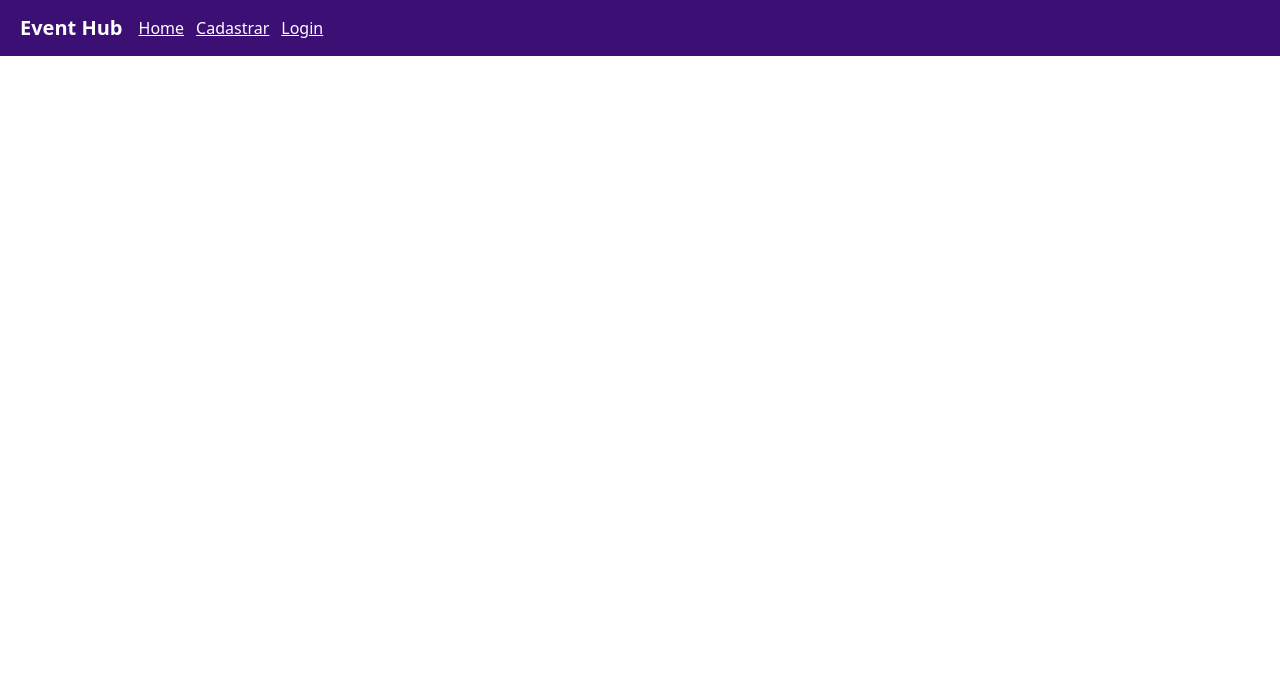
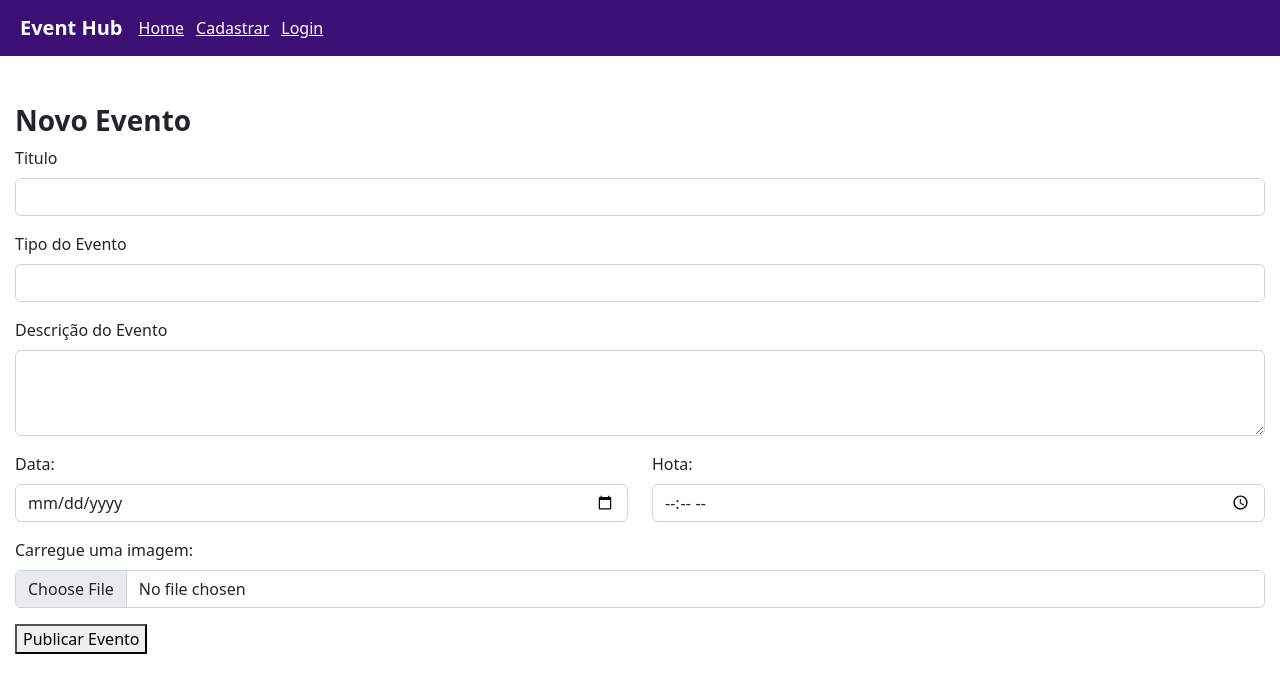
Before and after one commit to brennerpaiva/event-hub, a React (Create React App) app: page /postevents in a window 1280 px wide. Shown: the top 692 px of the page. Built offline with nearby package versions, Linux system fonts and the light colour scheme.

Commit message:
criado layout da página de criação de eventos

```diff
--- a/src/components/navbar/index.js
+++ b/src/components/navbar/index.js
@@ -25,7 +25,7 @@ export default function NavBar() {
                             useSelector(state => state.usuarioLogado) == true ?
                         <>
                             <li className="nav-item">
-                                <Link to="/">Publicar Evento</Link>
+                                <Link to="/postevents">Publicar Evento</Link>
                             </li>
                             <li className="nav-item">
                                 <Link to="/">Meus Eventos</Link>
--- /dev/null
+++ b/src/pages/post-events/index.js
@@ -0,0 +1,67 @@
+import React, { useState } from "react";
+import { useSelector } from "react-redux";
+import { auth } from "../../config/firebase";
+import { Link } from "react-router-dom";
+
+import "./post-events.css"
+
+export default function PostEvents(){
+
+    const [msgType, setMsgType] = useState('')
+
+
+    return(
+        <>
+        <div className="col-12 mt-5">
+            <div className="row ">
+                <h3 className="mx-auto font-weight-bold ">Novo Evento</h3>
+
+            </div>
+
+            <form>
+                <div className="form-group">
+                    <label>Titulo</label>
+                    <input type="text" className="form-control"/>
+                </div>
+
+                <div className="form-group">
+                    <label>Tipo do Evento</label>
+                    <select className="form-control">
+                        <option value="Festa"></option>
+                        <option value="Teatro"></option>
+                        <option value="Show"></option>
+                        <option value="Evento"></option>
+                    </select>
+                </div>
+
+
+                <div className="form-group">
+                    <label>Descrição do Evento</label>
+                    <textarea className="form-control" rows="3"></textarea>
+                </div>
+
+                <div className="form-group row">
+                    <div className="col-6">
+                        <label>Data:</label> <br/>
+                        <input className="form-control" type="date" />
+                    </div>
+                    <div className="col-6">
+                        <label>Hota:</label> <br/>
+                        <input className="form-control" type="time" />
+                    </div>
+                </div>
+
+                <div className="form-group">
+                        <label>Carregue uma imagem:</label> <br/>
+                        <input className="form-control" type="file" />
+                </div>
+
+                <button>Publicar Evento</button>
+
+                {msgType === 'sucess' && <span>Evento Publicado com sucesso!</span>}
+                {msgType === 'erro' && <span>Não foi possível publicar o evento!</span>}
+            </form>
+        </div>
+        </>
+    )
+}
--- a/src/routes/index.js
+++ b/src/routes/index.js
@@ -3,6 +3,7 @@ import Login from '../pages/login'
 import NewUser from '../pages/new-user'
 import Home from '../pages/home'
 import RecoverPassword from "../pages/recover-password";
+import PostEvents from "../pages/post-events";
 
 
 export default function RoutesApp() {
@@ -12,6 +13,7 @@ export default function RoutesApp() {
                 <Route path="/newuser" element={<NewUser/>} />
                 <Route path="/home" element={<Home/>} />
                 <Route path="/recoverpassword" element={<RecoverPassword/>} />
+                <Route path="/postevents" element={<PostEvents/>} />
             </Routes>
     )
 }
```
Also changed, not shown: src/pages/post-events/post-events.css (added).
